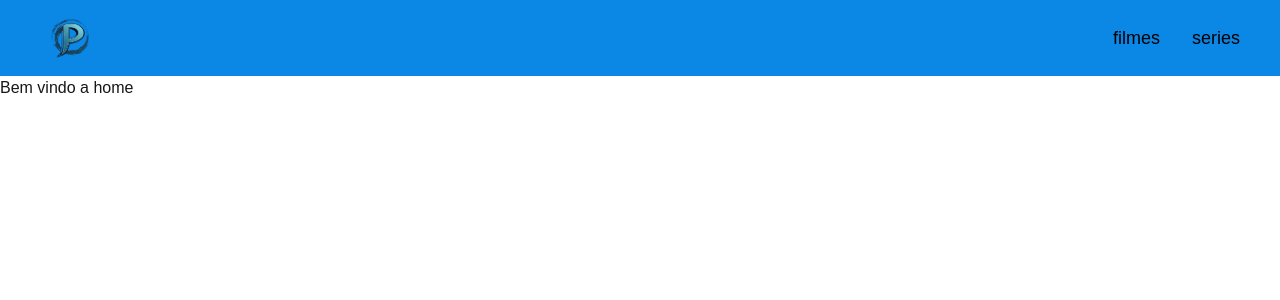
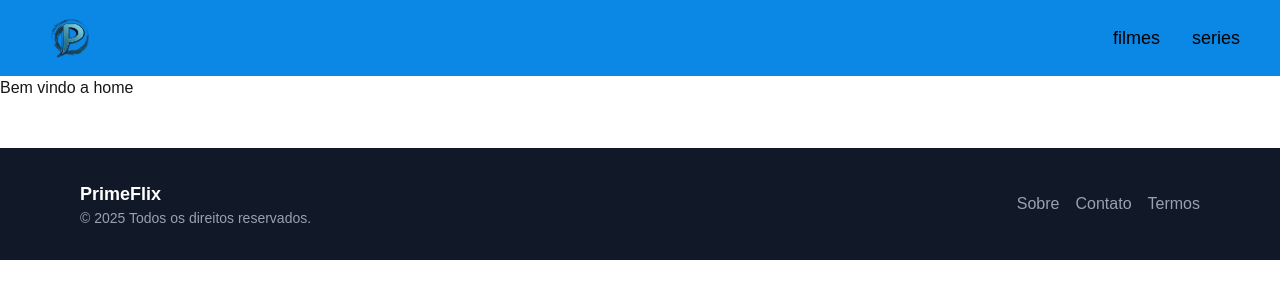
Before and after one commit to Guilherme-210/Prime-Flix, a Next.js app: page / in a window 1280 px wide. Shown: the top 300 px of the page. Built offline with nearby package versions, Linux system fonts and the light colour scheme.

Commit message:
style(FilmePage): Styling fix and addition of Footer component

```diff
--- a/package.json
+++ b/package.json
@@ -14,6 +14,7 @@
     "@mui/material": "^7.1.2",
     "@mui/styled-engine-sc": "^7.1.1",
     "axios": "^1.10.0",
+    "lucide-react": "^0.522.0",
     "next": "15.3.4",
     "react": "^19.0.0",
     "react-dom": "^19.0.0",
--- a/src/app/(pages)/filmes/[id]/page.tsx
+++ b/src/app/(pages)/filmes/[id]/page.tsx
@@ -11,6 +11,7 @@ import {
   Button,
 } from "@mui/material"
 import Link from "next/link"
+import { Play } from "lucide-react"
 
 interface PageProps {
   params: Promise<{ id: string }>
@@ -43,27 +44,38 @@ export default async function FilmePage({ params }: PageProps) {
     } = filme
 
     return (
-      <main className="min-h-screen text-white">
+      <section className="min-h-screen relative text-white ">
+        <div className="absolute itens-center inset-0 z-0">
           <CardMedia
             component="img"
             image={`https://image.tmdb.org/t/p/original/${backdrop_path}`}
             alt={`Capa do filme ${title}`}
             sx={{
               width: "100%",
-            maxHeight: "500px",
+              height: "40%",
               objectFit: "cover",
-            zIndex: "0",
-            position: "absolute",
-            opacity: "50%",
+              opacity: 0.5,
             }}
           />
+        </div>
 
         <Container
           maxWidth="md"
-          className="flex flex-col gap-6 z-10 absolute pt-100 items-center inset-0"
+          className="relative z-10 flex flex-col gap-6 pt-17 items-center"
         >
           <div>
             <Box className="flex gap-6 flex-col sm:flex-row items-center sm:items-start">
+              <Link href={"#"} passHref>
+                <Button
+                  variant="outlined"
+                  sx={{
+                    borderTopLeftRadius: "12px",
+                    borderTopRightRadius: "12px",
+                    borderColor: null,
+                    color: null,
+                    padding: "0",
+                  }}
+                >
                   <CardMedia
                     component="img"
                     image={`https://image.tmdb.org/t/p/w300/${
@@ -77,6 +89,8 @@ export default async function FilmePage({ params }: PageProps) {
                       boxShadow: "0 4px 12px rgba(0,0,0,0.5)",
                     }}
                   />
+                </Button>
+              </Link>
 
               <Box className="flex-1">
                 <Typography variant="h4" fontWeight="bold" gutterBottom>
@@ -135,19 +149,22 @@ export default async function FilmePage({ params }: PageProps) {
                     <Button
                       variant="outlined"
                       sx={{
-                        textTransform: "none",
-                        fontWeight: "bold",
                         px: 4,
                         py: 1.5,
                         borderRadius: 2,
                         borderColor: "#2196f3",
                         color: "#2196f3",
+                        fontSize: 12,
+                        display: "flex",
+                        gap: 1,
+                        alignItems: "center",
                         "&:hover": {
                           backgroundColor: "#2196f3",
                           color: "#fff",
                         },
                       }}
                     >
+                      <Play className="size-4" />
                       Trailer
                     </Button>
                   </Link>
@@ -163,7 +180,6 @@ export default async function FilmePage({ params }: PageProps) {
 
             <Divider sx={{ borderColor: "#555" }} />
 
-            {/* Descrição */}
             <Typography variant="h6" fontWeight="bold">
               Sinopse
             </Typography>
@@ -172,7 +188,7 @@ export default async function FilmePage({ params }: PageProps) {
             </Typography>
           </div>
         </Container>
-      </main>
+      </section>
     )
   } catch (err) {
     console.error("Erro ao buscar filme:", err)
--- a/src/app/(pages)/filmes/page.tsx
+++ b/src/app/(pages)/filmes/page.tsx
@@ -32,17 +32,12 @@ export default function Filmes() {
     loadFilmes()
   }, [])
 
-  if(loading === true) {
-    return (
-      <div className="w-full h-[100vh] text-center content-center">
-        <CircularProgress disableShrink size={100} />
-      </div>
-    )
-  }
-
-  return (
+  return loading ? (
+    <div className="w-full min-h-[100vh] text-center content-center">
+      <CircularProgress disableShrink size={100} />
+    </div>
+  ) : (
     <>
-      <main>
         <section>
           <div className="grid grid-cols-5 max-md:grid-cols-3 max-sm:grid-cols-1 gap-8 px-12 py-5 max-md:p-6">
             {filmes.map((filme) => {
@@ -50,7 +45,6 @@ export default function Filmes() {
             })}
           </div>
         </section>
-      </main>
     </>
   )
 }
--- a/src/app/(pages)/series/[id]/page.tsx
+++ b/src/app/(pages)/series/[id]/page.tsx
@@ -1,9 +1,9 @@
 export default function Serie() {
   return (
     <>
-      <main>
+      <section>
         <h2>Bem vindo aos detalhes do serie </h2>
-      </main>
+      </section>
     </>
   )
 }
--- a/src/app/(pages)/series/page.tsx
+++ b/src/app/(pages)/series/page.tsx
@@ -1,10 +1,9 @@
 export default function Series() {
   return (
     <>
-      <main>
+      <section>
         <h2>Bem vindo a lista de series</h2>
-
-      </main>
+      </section>
     </>
   )
 }
--- a/src/app/layout.tsx
+++ b/src/app/layout.tsx
@@ -1,17 +1,18 @@
-import type { Metadata } from "next";
-import { Geist, Geist_Mono } from "next/font/google";
-import "./globals.css";
-import Header from "@/components/Header";
+import type { Metadata } from "next"
+import { Geist, Geist_Mono } from "next/font/google"
+import "./globals.css"
+import Header from "@/components/Header"
+import Footer from "@/components/Footer"
 
 const geistSans = Geist({
   variable: "--font-geist-sans",
   subsets: ["latin"],
-});
+})
 
 const geistMono = Geist_Mono({
   variable: "--font-geist-mono",
   subsets: ["latin"],
-});
+})
 
 export const metadata: Metadata = {
   title: "Filmes e Series Prime Flix",
@@ -24,7 +25,7 @@ export const metadata: Metadata = {
 export default function RootLayout({
   children,
 }: Readonly<{
-  children: React.ReactNode;
+  children: React.ReactNode
 }>) {
   return (
     <html lang="pt-br" suppressHydrationWarning>
@@ -32,7 +33,10 @@ export default function RootLayout({
         className={`${geistSans.variable} ${geistMono.variable} antialiased`}
       >
         <Header />
-        {children}
+
+        <main>{children}</main>
+
+        <Footer />
       </body>
     </html>
   )
--- a/src/app/page.tsx
+++ b/src/app/page.tsx
@@ -1,9 +1,9 @@
 export default function Home() {
   return (
     <>
-      <main>
+      <section>
         <h2>Bem vindo a home</h2>
-      </main>
+      </section>
     </>
-  );
+  )
 }
--- a/src/components/Card/index.tsx
+++ b/src/components/Card/index.tsx
@@ -72,15 +72,15 @@ export default function CardFilm({ filme }: CardFilmProps) {
       </Box>
 
       {/* Botão */}
-      <CardActions
-        sx={{ backgroundColor: "#2196f3", justifyContent: "center" }}
-      >
-        <Link href={routes.filme(filme.id)} passHref>
+      <Link href={routes.filme(filme.id)} passHref>
+        <CardActions
+          sx={{ backgroundColor: "#2196f3", justifyContent: "center" }}
+        >
           <Button size="small" sx={{ color: "#fff", fontWeight: "bold" }}>
             SOBRE
           </Button>
-        </Link>
-      </CardActions>
+        </CardActions>
+      </Link>
 
       {/* Título */}
       <CardContent sx={{ textAlign: "center", p: 1 }}>
--- /dev/null
+++ b/src/components/Footer/index.tsx
@@ -0,0 +1,45 @@
+export default function Footer() {
+  return (
+    <>
+      <footer className="bg-[#111827] text-gray-400 py-8 mt-12">
+        <div className="max-w-6xl mx-auto px-4 flex flex-col sm:flex-row justify-between items-center gap-4">
+          {/* Esquerda */}
+          <div className="text-center sm:text-left">
+            <h4 className="text-white text-lg font-semibold">PrimeFlix</h4>
+            <p className="text-sm">
+              © {new Date().getFullYear()} Todos os direitos reservados.
+            </p>
+          </div>
+
+          {/* Direita */}
+          <div className="flex gap-4">
+            <a
+              href="#"
+              className="hover:text-white transition duration-200"
+              target="_blank"
+              rel="noopener noreferrer"
+            >
+              Sobre
+            </a>
+            <a
+              href="#"
+              className="hover:text-white transition duration-200"
+              target="_blank"
+              rel="noopener noreferrer"
+            >
+              Contato
+            </a>
+            <a
+              href="#"
+              className="hover:text-white transition duration-200"
+              target="_blank"
+              rel="noopener noreferrer"
+            >
+              Termos
+            </a>
+          </div>
+        </div>
+      </footer>
+    </>
+  )
+}
```
Also changed, not shown: 1 other file (tests, documents, lock files or other folders). Lines whose indentation alone changed are shown as unchanged.
